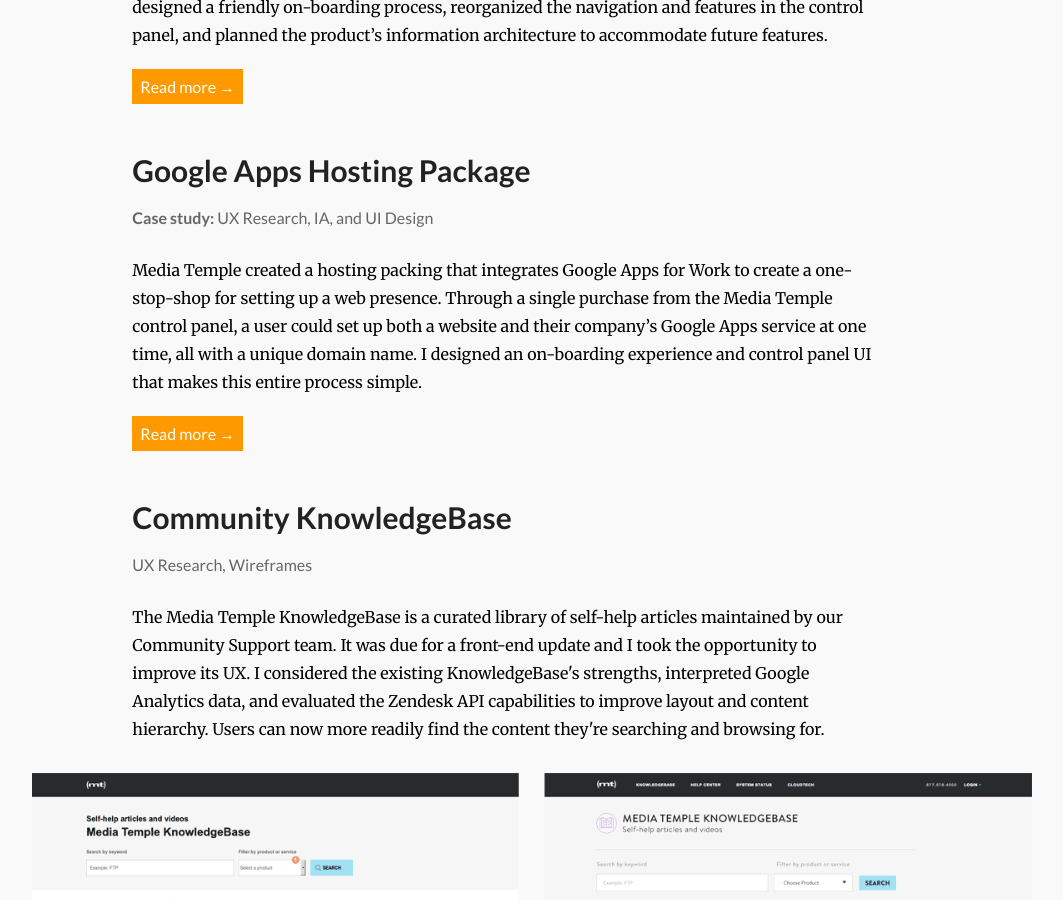
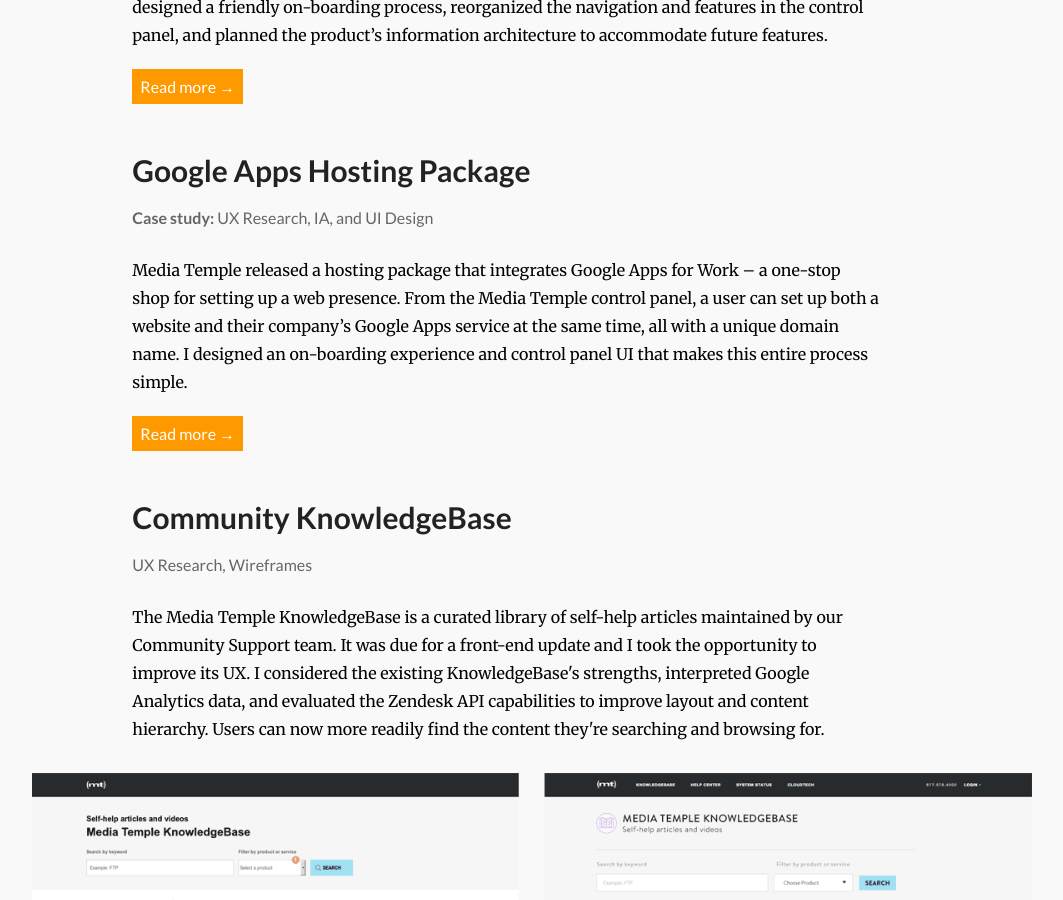
Before and after one commit to justinbyo/jbarr-v3, a Jekyll site: the page built from work/index.html, in a window 1280 px wide and 900 px high, scrolled down 989 px. Shown: the whole window, without its empty margins (134-1197 px from the left). Built offline with Jekyll 4.4.1, drawn with Linux system fonts in a browser that asks for light colours; nearby versions of some CDN libraries; some web fonts are replaced; Markdown is read by kramdown in place of the engine named in the settings.

```diff
--- a/_posts/2015-02-26-case-study-google-apps-reselling.markdown
+++ b/_posts/2015-02-26-case-study-google-apps-reselling.markdown
@@ -4,7 +4,7 @@
 title:  "Google Apps Hosting Package"
 date:   2015-02-25 17:39:21
 subtitle: "UX Research, IA, and UI Design"
-description: "Media Temple created a hosting packing that integrates Google Apps for Work to create a one-stop-shop for setting up a web presence. Through a single purchase from the Media Temple control panel, a user could set up both a website and their company&rsquo;s Google Apps service at one time, all with a unique domain name. I designed an on-boarding experience and control panel UI that makes this entire process simple."
+description: "Media Temple released a hosting package that integrates Google Apps for Work – a one-stop shop for setting up a web presence. From the Media Temple control panel, a user can set up both a website and their company&rsquo;s Google Apps service at the same time, all with a unique domain name. I designed an on-boarding experience and control panel UI that makes this entire process simple."
 ---
 
 <p class="subtitle"><strong>Case study:</strong> UX research and UI design</p>
```
Also changed, not shown: 1 other file.
